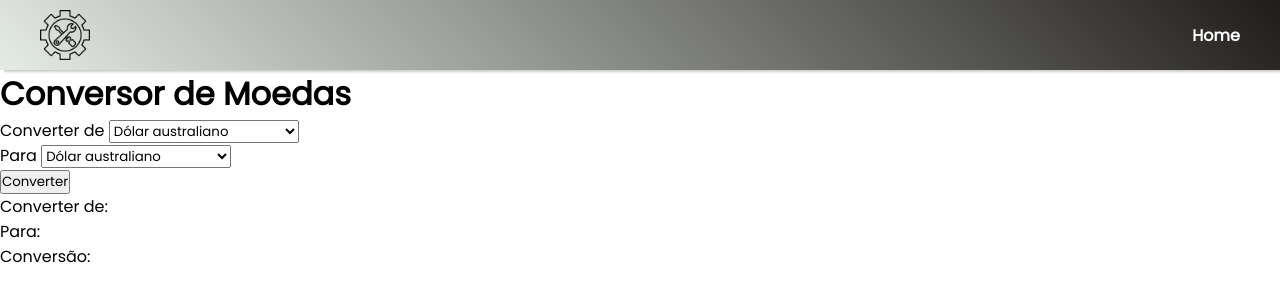
After one commit to michelebswm/projetos-diversos-python-html, a Flask app: page /conversordemoedas in a window 1280 px wide. The commit adds this page. Shown: the top 302 px of the page. Run offline with Flask 3, Linux system fonts and the light colour scheme.

Commit message:
conversor_moedas_inicial

```diff
--- a/miniprojetos/forms.py
+++ b/miniprojetos/forms.py
@@ -1,5 +1,5 @@
 from flask_wtf import FlaskForm
-from wtforms import StringField, PasswordField, SubmitField, BooleanField, TextAreaField, IntegerField, SelectMultipleField, widgets
+from wtforms import StringField, PasswordField, SubmitField, BooleanField, TextAreaField, IntegerField, SelectMultipleField, widgets, SelectField
 from wtforms.validators import DataRequired, Length, Email, EqualTo, ValidationError, NumberRange
 
 class FormGeradorSenha(FlaskForm):
@@ -24,3 +24,22 @@ class FormTradutor(FlaskForm):
     texto = TextAreaField('Digitar texto', validators=[DataRequired(), Length(1, 5000)])
     btn_traduzir = SubmitField('play_arrow')
     btn_limpar = SubmitField('delete_sweep')
+
+
+lista_moedas = [
+    ("AUD", "Dólar australiano"),
+    ("CAD", "Dólar canadense"),
+    ("CHF", "Franco suíço"),
+    ("DKK", "Coroa dinamarquesa"),
+    ("EUR", "Euro"),
+    ("GBP", "Libra Esterlina"),
+    ("JPY", "Iene"),
+    ("NOK", "Coroa norueguesa"),
+    ("SEK", "Coroa sueca"),
+    ("USD", "Dólar dos Estados Unidos"),
+    ("REAL", "Real")
+]
+class FormConversorMoeda(FlaskForm):
+    moeda_origem = SelectField('Converter de ', choices=lista_moedas, validators=[DataRequired()])
+    moeda_destino = SelectField('Para', choices=lista_moedas, validators=[DataRequired()])
+    btn_converter_moeda = SubmitField('Converter')
--- a/miniprojetos/routes.py
+++ b/miniprojetos/routes.py
@@ -1,8 +1,8 @@
 from flask import Flask, render_template, url_for, request, flash
 from miniprojetos import app
-from miniprojetos.forms import FormGeradorSenha, FormGeradorCitacao, FormGeradorCitacaoPensador, FormTradutor
+from miniprojetos.forms import FormGeradorSenha, FormGeradorCitacao, FormGeradorCitacaoPensador, FormTradutor, FormConversorMoeda
 import requests
-# from translate import Translator
+import time
 from googletrans import Translator
 import secrets
 import string
@@ -18,14 +18,12 @@ def gerador_senha():
     if form_gerarsenha.validate_on_submit() and 'btn_gerar_senha' in request.form:
         tamanho = form_gerarsenha.comprimento_senha.data
         itens_selecionados = form_gerarsenha.get_selected_items()
-
         itens = ''
         if itens_selecionados:
             if 'hexdigits' in itens_selecionados:
                 itens += string.hexdigits
             if 'punctuation' in itens_selecionados:
                 itens += string.punctuation
-
         if itens:
             senha_gerada = ''.join(secrets.choice(itens) for _ in range(tamanho))
         else:
@@ -45,8 +43,8 @@ def gerador_citacao():
         response = requests.get(url)
         if response.status_code == 200:
             response = response.json()
-            translator = Translator(to_lang="pt")
-            citacao_traduzida = translator.translate(response['quote'])
+            translator = Translator()
+            citacao_traduzida = translator.translate(response['quote'], dest='pt').text
         else:
             citacao_traduzida = 'Não foi possível obter as citações'
     if form_citacaopensador.validate_on_submit() and 'btn_gerar_pensador' in request.form:
@@ -81,3 +79,36 @@ def traduzir_texto():
         form_tradutor.texto.data = ''
         texto_final = ''
     return render_template('tradutordetexto.html', form_tradutor=form_tradutor, texto_final=texto_final)
+
+
+def consulta_cotacao_atual(moeda):
+    data_atual = time.strftime('%m-%d-%Y')
+    url = f"https://olinda.bcb.gov.br/olinda/servico/PTAX/versao/v1/odata/CotacaoMoedaDia(moeda=@moeda,dataCotacao=@dataCotacao)?@moeda='{moeda}'&@dataCotacao='{data_atual}'&$top=1&$format=json&$select=cotacaoCompra"
+    response = requests.get(url)
+    if response.status_code == 200:
+        response = response.json()
+        valor_moeda = response['value'][0]['cotacaoCompra']
+    else:
+        valor_moeda = 'Cotação não localizada na API do Banco Central do Brasil (BCB)'
+    return valor_moeda
+
+@app.route('/conversordemoedas', methods=['GET', 'POST'])
+def converte_moedas():
+    form_conversormoeda = FormConversorMoeda()
+    moeda_origem = ''
+    moeda_destino = ''
+    conversao = ''
+    if form_conversormoeda.validate_on_submit():
+        if form_conversormoeda.moeda_origem.data != 'REAL':
+            moeda_origem = consulta_cotacao_atual(form_conversormoeda.moeda_origem.data)
+        else:
+            moeda_origem = 1.0
+        if form_conversormoeda.moeda_destino.data != 'REAL':
+            moeda_destino = consulta_cotacao_atual(form_conversormoeda.moeda_destino.data)
+        else:
+            moeda_destino = 1.0
+        try:
+            conversao = moeda_origem / moeda_destino
+        except:
+            conversao = 'Não definido'
+    return render_template('conversordemoedas.html', form_conversormoeda=form_conversormoeda, moeda_origem=moeda_origem, moeda_destino=moeda_destino, conversao=conversao)
--- /dev/null
+++ b/miniprojetos/templates/conversordemoedas.html
@@ -0,0 +1,33 @@
+{% extends 'base.html' %}
+
+{% block head %}
+<link rel="stylesheet" href="{{ url_for('static', filename='css/style-conversormoedas.css') }}">
+<link rel="stylesheet" href="https://fonts.googleapis.com/css2?family=Material+Symbols+Outlined:opsz,wght,FILL,GRAD@48,400,0,0" />
+{% endblock %}
+
+{% block body %}
+
+<h1>Conversor de Moedas</h1>
+
+<div class="container-formconversormoeda">
+    <form method="POST" action="" class="form-conversormoeda">
+        {{ form_conversormoeda.csrf_token }}
+        <div class="group-form">
+            {{ form_conversormoeda.moeda_origem.label(class="label-formconversor") }}
+            {{ form_conversormoeda.moeda_origem(class="input-formconversor") }}
+        </div>
+        <div class="group-form">
+            {{ form_conversormoeda.moeda_destino.label(class="label-formconversor") }}
+            {{ form_conversormoeda.moeda_destino(class="input-formconversor") }}
+        </div>
+        <div class="group-btn">
+            {{ form_conversormoeda.btn_converter_moeda(class="btn-converter") }}
+        </div>
+    </form>
+
+    <span>Converter de: </span>{{ moeda_origem }} <br>
+    <span>Para: </span>{{ moeda_destino }} <br>
+    <span>Conversão: </span>{{ conversao }} <br>
+</div>
+
+{% endblock %}
```
Also changed, not shown: miniprojetos/templates/painel.html (+4 -3 lines), teste.py (+29 -52 lines), miniprojetos/static/css/style-conversormoedas.css (added).
